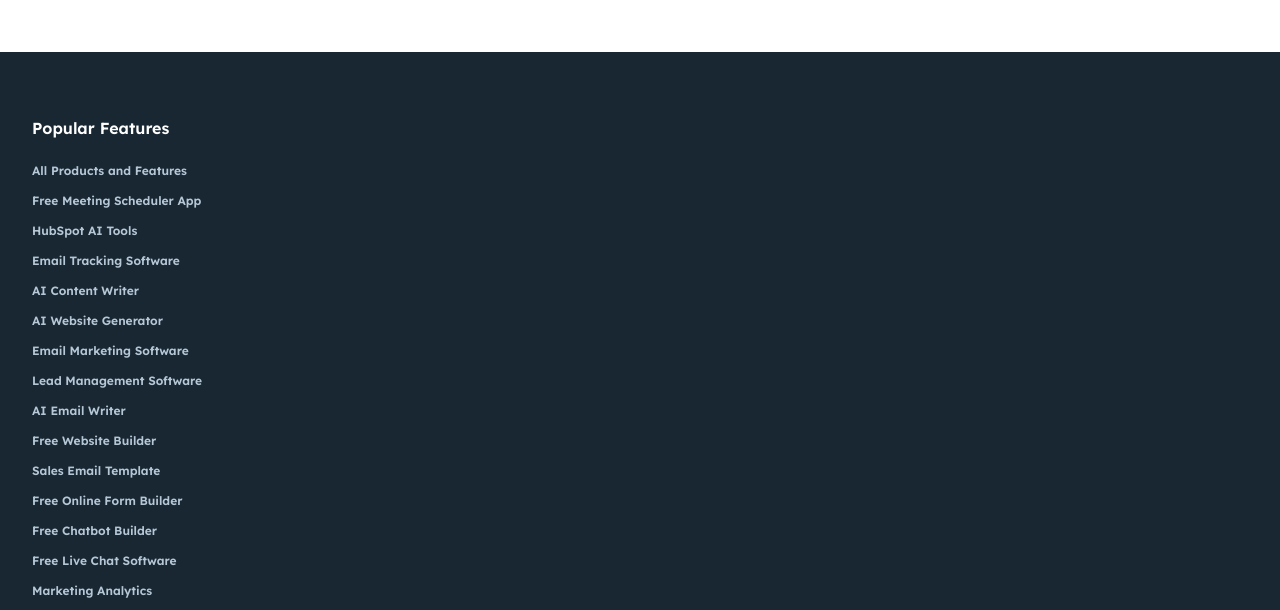
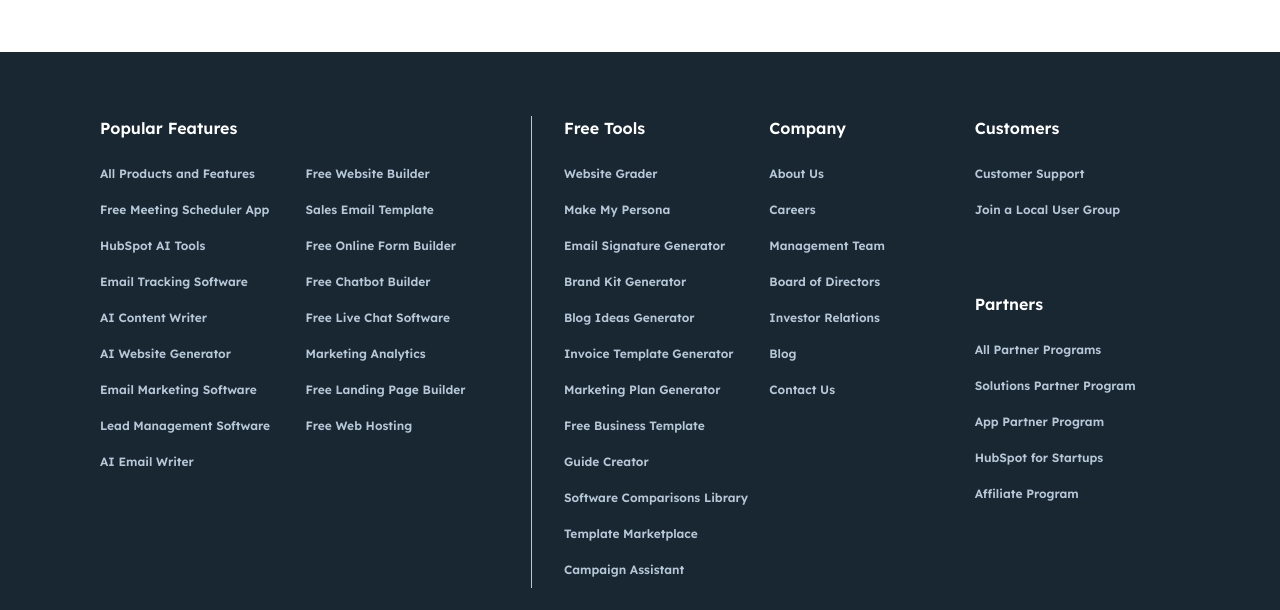
Before and after one commit to DeftDesign/hubspot, a website: page index.html in a window 1280 px wide. Shown: the part 7910-8520 px from the top of the page. Drawn offline with Linux system fonts and the light colour scheme.

Commit message:
Top footer styled - desktop view

```diff
--- a/css/layout/footer.css
+++ b/css/layout/footer.css
@@ -24,10 +24,35 @@
 }
 
 footer li {
-    line-height: 2.5;
+    line-height: 3;
 }
 
 /* Footer top half */
+.footer-top {
+    display: flex;
+}
+.footer-top .left {
+    border-right: 1px solid var(--footer-link);
+    flex-basis: 40%;
+    padding-right: 2rem;
+}
+
+.footer-top .left .popular {
+    column-count: 2;
+}
+
+.footer-top .right {
+    flex-basis: 60%;
+    padding-left: 2rem;
+    display: flex;
+}
+.footer-top .right .column {
+    flex-basis: 33.333%;
+}
+
+.footer-top .right .split {
+    margin-bottom: 4rem;
+}
 
 /* Footer bottom half */
 .footer-bot {
@@ -65,7 +90,7 @@
     display: flex;
     flex-wrap: wrap;
     justify-content: center;
-    margin: 1rem 0;
+    margin: 2rem 0;
 }
 
 
--- a/index.html
+++ b/index.html
@@ -530,10 +530,10 @@
     </main>
 
     <footer>
-        <div class="footer-top">
+        <div class="footer-top max-wrap">
             <div class="left">
                 <h3>Popular Features</h3>
-                <ul>
+                <ul class="popular">
                     <li><a href="#">All Products and Features</a></li>
                     <li><a href="#">Free Meeting Scheduler App</a></li>
                     <li><a href="#">HubSpot AI Tools</a></li>
```
